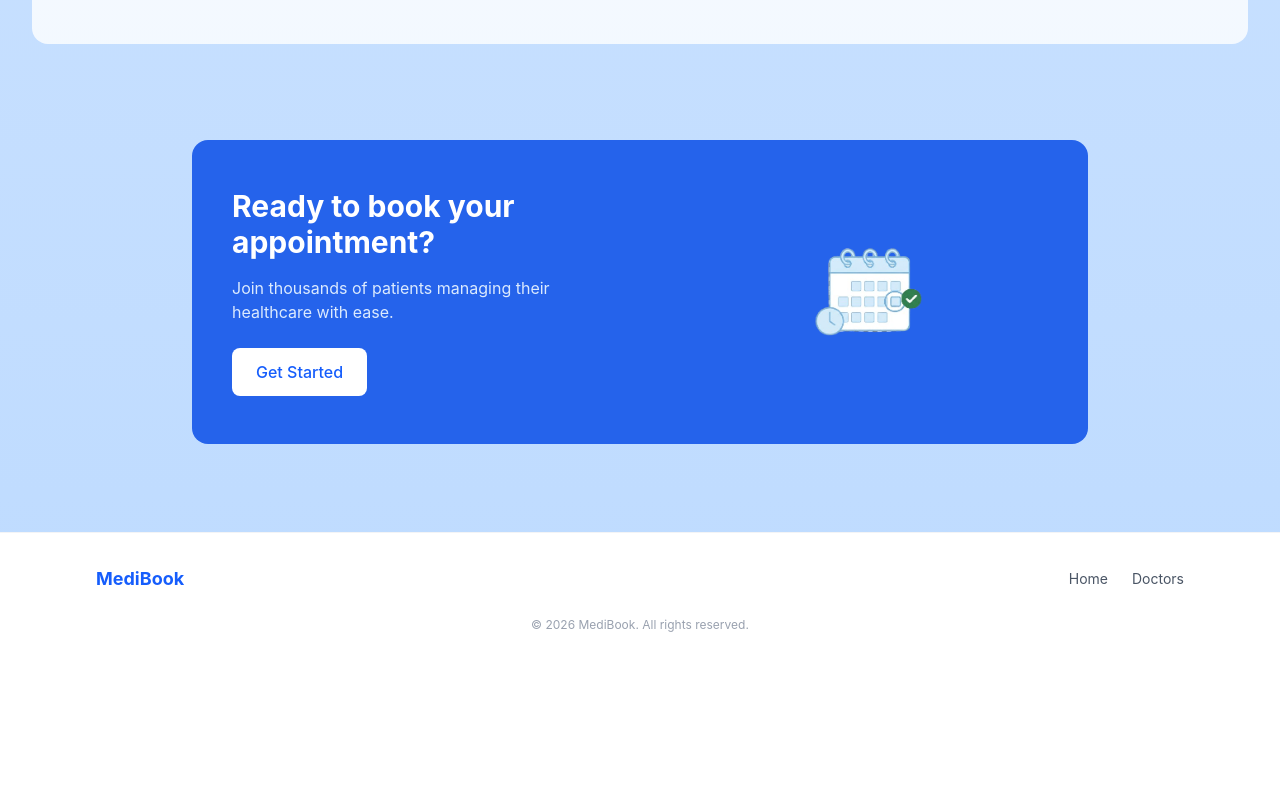
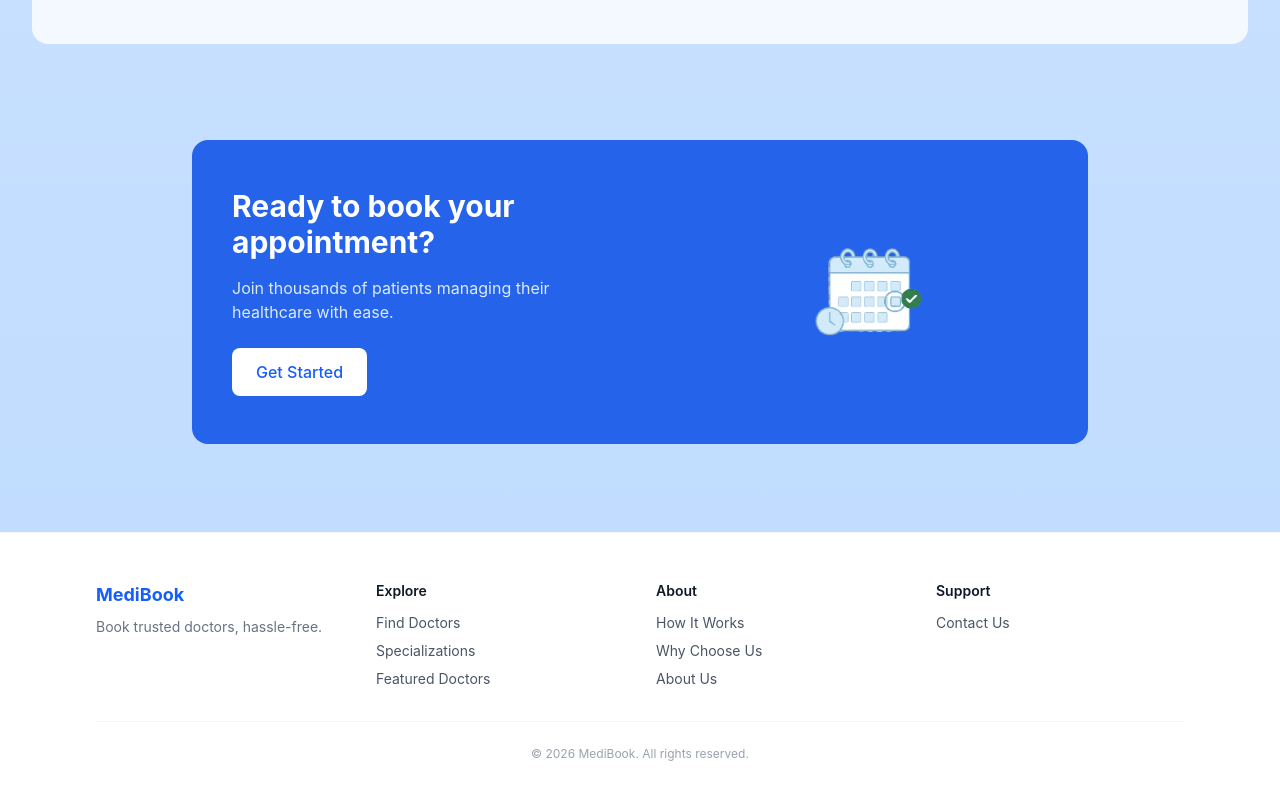
Before and after one commit to Joyel15/doctor-appointment-booking, a React (Vite) app in the folder client/: page / in a window 1280 px wide. Shown: the part 1816-2616 px from the top of the page. Before the commit the page ends 2481 px from the top, so only its background shows below. Built offline with nearby package versions, Linux system fonts and the light colour scheme; no server answers.

Commit message:
feat: expand footer navigation and fix scroll behavior for route and anchor links

```diff
--- a/client/src/App.jsx
+++ b/client/src/App.jsx
@@ -4,6 +4,7 @@ import { Toaster } from "sonner";
 import { AuthProvider } from "./context/AuthContext.jsx";
 import ProtectedRoute from "./components/common/ProtectedRoute.jsx";
 import Layout from "./components/common/Layout.jsx";
+import ScrollToTop from "./components/common/ScrolltoTop.jsx";
 
 // ---------- Public Pages ----------
 import Home from "./pages/public/Home.jsx";
@@ -43,6 +44,7 @@ function App() {
       <AuthProvider>
         {/* Global toast notifications */}
         <Toaster position="top-center" richColors />
+        <ScrollToTop />
 
         <Routes>
           {/* ===================== PUBLIC ROUTES ===================== */}
--- a/client/src/components/common/Footer.jsx
+++ b/client/src/components/common/Footer.jsx
@@ -5,27 +5,63 @@ const Footer = () => {
 
   return (
     <footer className="bg-white border-t border-gray-100 mt-auto">
-      <div className="max-w-6xl mx-auto px-4 sm:px-6 lg:px-8 py-8">
-        <div className="flex flex-col sm:flex-row items-center justify-between gap-4">
+      <div className="max-w-6xl mx-auto px-4 sm:px-6 lg:px-8 py-12">
+        <div className="grid grid-cols-2 sm:grid-cols-4 gap-8 mb-8">
           {/* Brand */}
-          <Link to="/" className="text-lg font-bold text-blue-600">
-            MediBook
-          </Link>
+          <div className="col-span-2 sm:col-span-1">
+            <Link to="/" className="text-lg font-bold text-blue-600">
+              MediBook
+            </Link>
+            <p className="text-sm text-gray-500 mt-2">
+              Book trusted doctors, hassle-free.
+            </p>
+          </div>
 
-          {/* Quick links */}
-          <div className="flex items-center gap-6 text-sm text-gray-600">
-            <Link to="/" className="hover:text-blue-600 transition">
-              Home
-            </Link>
-            <Link to="/doctors" className="hover:text-blue-600 transition">
-              Doctors
-            </Link>
+          {/* Explore */}
+          <div>
+            <p className="text-sm font-semibold text-gray-900 mb-3">Explore</p>
+            <div className="flex flex-col gap-2 text-sm text-gray-600">
+              <Link to="/doctors" className="hover:text-blue-600 transition">
+                Find Doctors
+              </Link>
+              <Link to="/specializations" className="hover:text-blue-600 transition">
+                Specializations
+              </Link>
+              <Link to="/#featured-doctors" className="hover:text-blue-600 transition">
+                Featured Doctors
+              </Link>
+            </div>
+          </div>
 
+          {/* About */}
+          <div>
+            <p className="text-sm font-semibold text-gray-900 mb-3">About</p>
+            <div className="flex flex-col gap-2 text-sm text-gray-600">
+              <Link to="/#how-it-works" className="hover:text-blue-600 transition">
+                How It Works
+              </Link>
+              <Link to="/#why-choose-us" className="hover:text-blue-600 transition">
+                Why Choose Us
+              </Link>
+              <Link to="/about" className="hover:text-blue-600 transition">
+                About Us
+              </Link>
+            </div>
+          </div>
+
+          {/* Support */}
+          <div>
+            <p className="text-sm font-semibold text-gray-900 mb-3">Support</p>
+            <div className="flex flex-col gap-2 text-sm text-gray-600">
+              <Link to="/contact" className="hover:text-blue-600 transition">
+                Contact Us
+              </Link>
+            </div>
           </div>
         </div>
 
         {/* Copyright */}
-        <p className="text-center text-xs text-gray-400 mt-6">
+        <p className="text-center text-xs text-gray-400 border-t border-gray-100 pt-6">
           &copy; {year} MediBook. All rights reserved.
         </p>
       </div>
--- /dev/null
+++ b/client/src/components/common/ScrollToTop.jsx
@@ -0,0 +1,18 @@
+import { useEffect } from "react";
+import { useLocation } from "react-router-dom";
+
+const ScrollToTop = () => {
+  const { pathname, hash } = useLocation();
+
+  useEffect(() => {
+    // If there's a hash (like /#how-it-works), let the hash-scroll
+    // logic handle it instead of jumping to the very top
+    if (!hash) {
+      window.scrollTo(0, 0);
+    }
+  }, [pathname, hash]);
+
+  return null;
+};
+
+export default ScrollToTop;
--- a/client/src/pages/public/Home.jsx
+++ b/client/src/pages/public/Home.jsx
@@ -1,5 +1,5 @@
 import { useState, useEffect } from "react";
-import { Link } from "react-router-dom";
+import { Link, useLocation } from "react-router-dom";
 import axios from "../../api/axios.js";
 import Spinner from "../../components/common/Spinner.jsx";
 import DoctorCard from "../../components/doctor/DoctorCard.jsx";
@@ -13,6 +13,7 @@ import {
 } from "react-icons/fa";
 
 const Home = () => {
+  const location = useLocation();
   const [doctors, setDoctors] = useState([]);
   const [loading, setLoading] = useState(true);
   const [error, setError] = useState("");
@@ -44,6 +45,18 @@ const Home = () => {
       isMounted = false;
     };
   }, []);
+
+  // Scroll to section if URL has a hash (e.g. /#how-it-works)
+  useEffect(() => {
+    if (location.hash) {
+      setTimeout(() => {
+        const el = document.querySelector(location.hash);
+        if (el) {
+          el.scrollIntoView({ behavior: "smooth", block: "start" });
+        }
+      }, 100);
+    }
+  }, [location]);
 
   return (
     <div className="space-y-8">
@@ -107,7 +120,7 @@ const Home = () => {
       </section>
 
       {/* ================= HOW IT WORKS ================= */}
-      <section className="px-4 sm:px-6 lg:px-8 py-16">
+      <section id="how-it-works" className="px-4 sm:px-6 lg:px-8 py-16">
         <div className="max-w-5xl mx-auto">
           <h2 className="text-2xl sm:text-3xl font-bold text-center text-gray-900 mb-12">
             How It Works
@@ -153,7 +166,10 @@ const Home = () => {
       </section>
 
       {/* ================= WHY CHOOSE US ================= */}
-      <section className="bg-blue-50/80 px-4 sm:px-6 lg:px-8 py-16 sm:py-24 rounded-2xl">
+      <section
+        id="why-choose-us"
+        className="bg-blue-50/80 px-4 sm:px-6 lg:px-8 py-16 sm:py-24 rounded-2xl"
+      >
         <div className="max-w-5xl mx-auto">
           <h2 className="text-2xl sm:text-3xl font-bold text-center text-gray-900 mb-12">
             Why Choose Us
@@ -190,7 +206,10 @@ const Home = () => {
       </section>
 
       {/* ================= FEATURED DOCTORS ================= */}
-      <section className="bg-white/80 px-4 sm:px-6 lg:px-8 py-16 rounded-2xl">
+      <section
+        id="featured-doctors"
+        className="bg-white/80 px-4 sm:px-6 lg:px-8 py-16 rounded-2xl"
+      >
         <div className="max-w-5xl mx-auto">
           <h2 className="text-2xl sm:text-3xl font-bold text-center text-gray-900 mb-12">
             Featured Doctors
```
